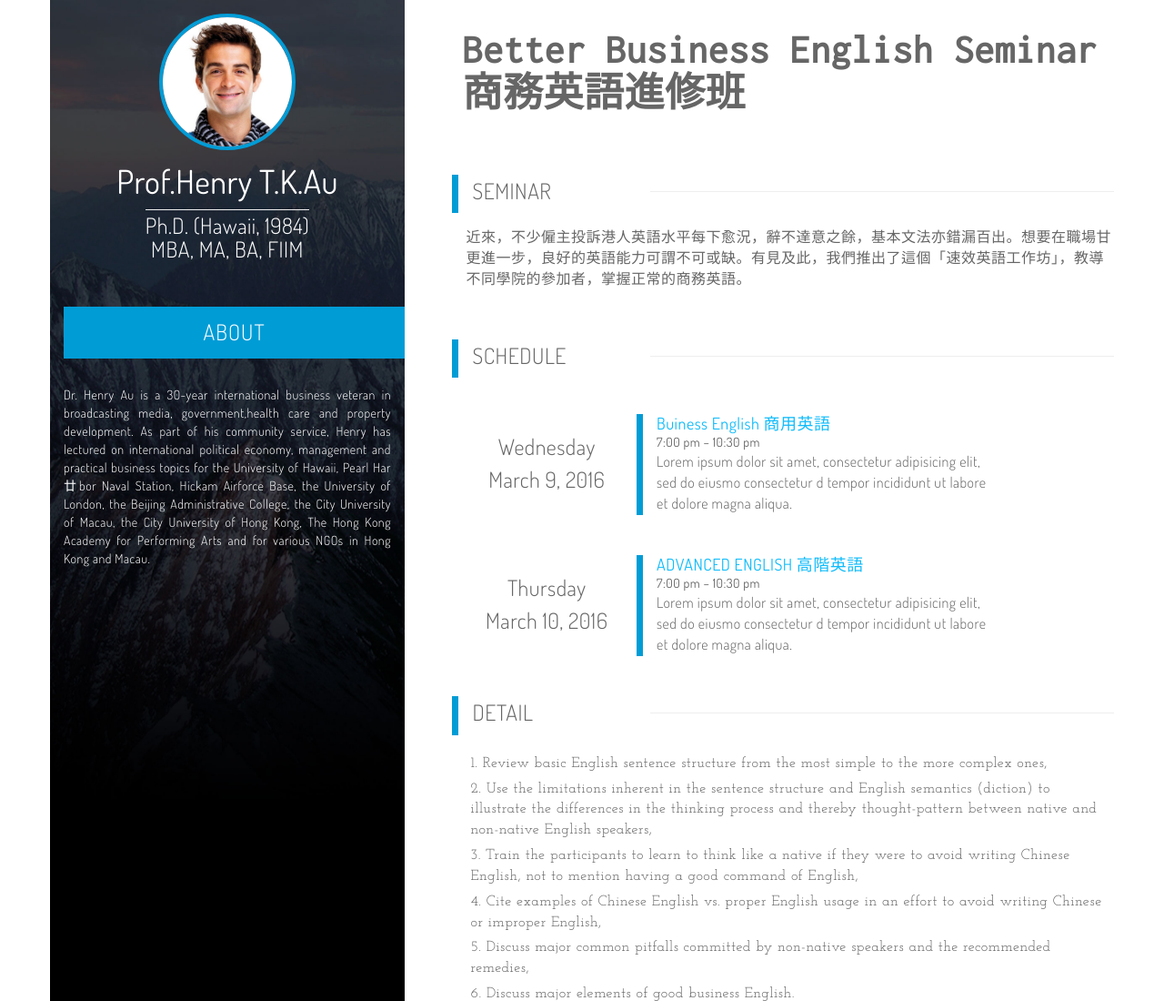
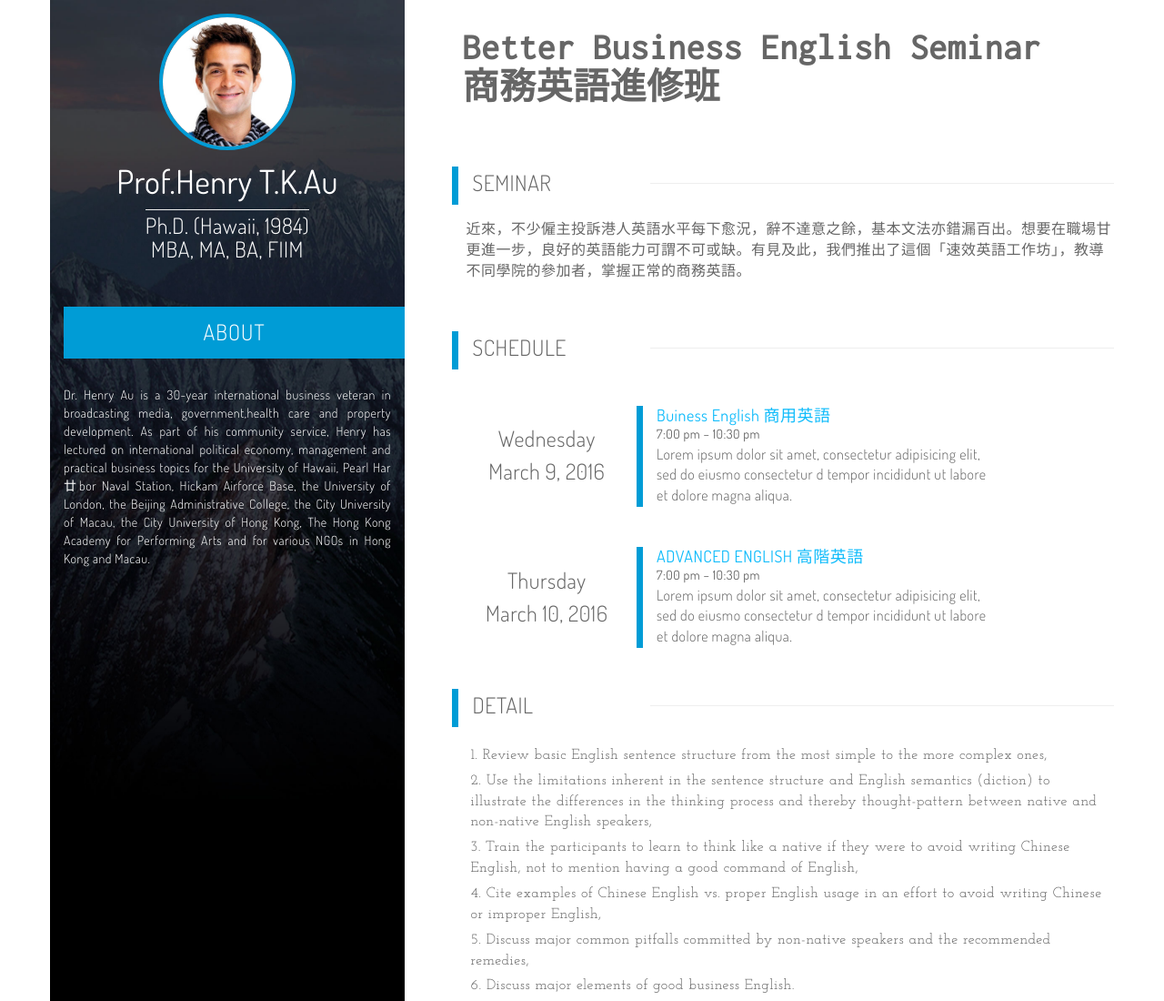
Before and after one commit to henry-au/HenryAu, a plain HTML site: page index.html in a window 1280 px wide. Shown: the top 1100 px of the page at 91% size. Drawn offline with nearby package versions, Linux system fonts and the light colour scheme.

Commit message:
h1 font size

```diff
--- a/css/style.css
+++ b/css/style.css
@@ -147,7 +147,7 @@ p {
   letter-spacing:0.5px;
   margin-top:0px;
   margin-left:-4px;
-  font-size:44px;
+  font-size:40px;
   color:#666;
 }
 .right_headers {
```
